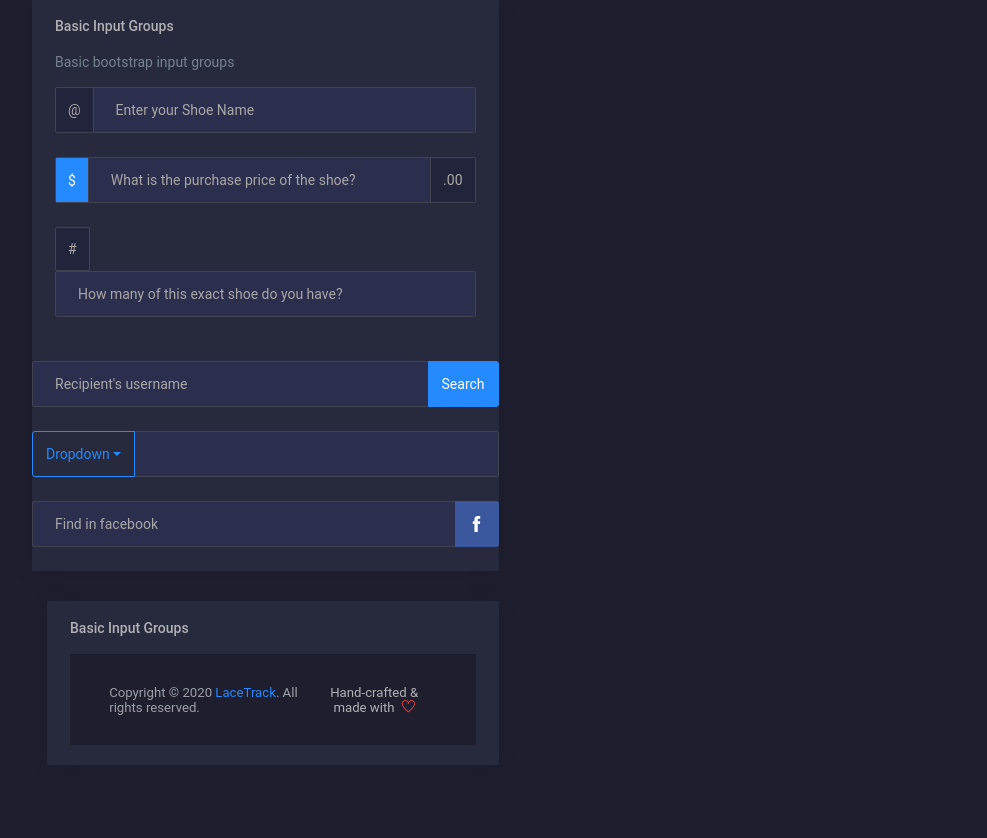
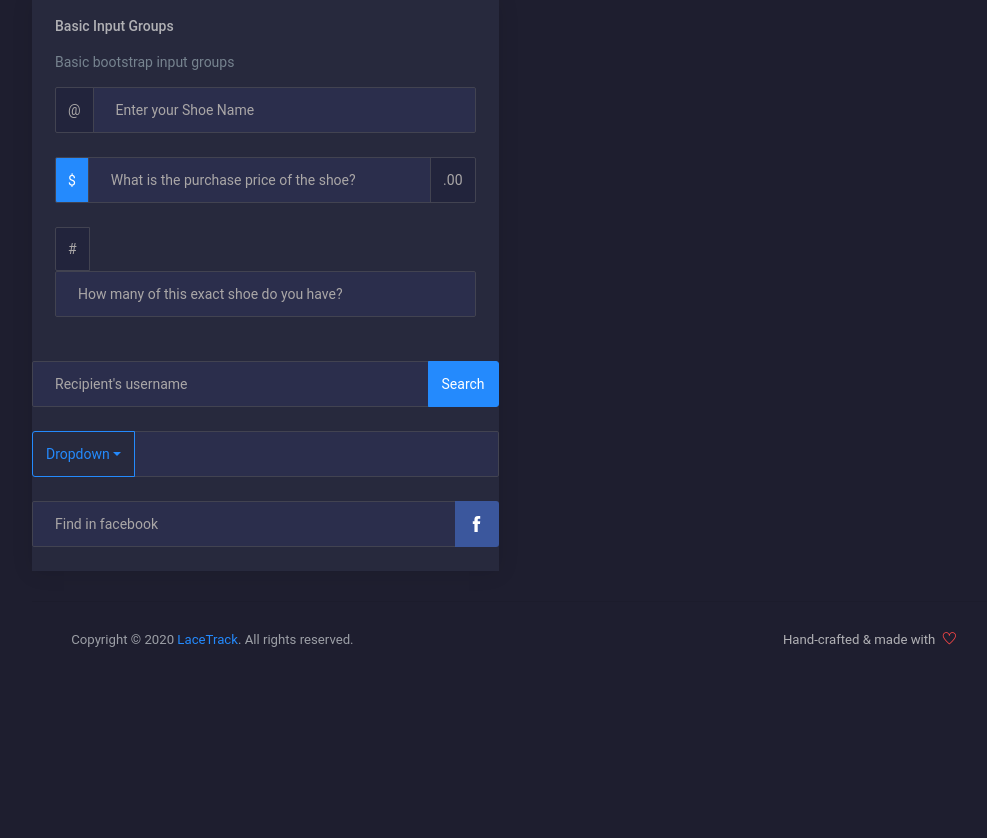
Before and after one commit to wasi2005/lacetrack, a Flask app: template templates/portal.html in a window 1280 px wide. Shown: the part 2899-3737 px from the top of the page, without its empty margins (245-1232 px from the left). After the commit the page ends 3546 px from the top, so only its background shows below. Run offline with Flask 2, Linux system fonts and the light colour scheme; the template is opened without the code that fills it, so the values that code supplies are empty; parts of the project's set-up code (start-up, migrations or seed data) failed here and were passed over; some libraries are stand-ins or nearby versions.

Commit message:
Update portal.html

```diff
--- a/templates/portal.html
+++ b/templates/portal.html
@@ -1091,13 +1091,6 @@
                 </div>
               </div>
             </div>
-            <div class="col-md-6 stretch-card grid-margin">
-              <div class="card">
-                <div class="card-body">
-                  <h4 class="card-title">Basic input groups</h4>
-                  <p class="card-description">
-
-
         <!-- partial:partials/_footer.html -->
         <footer class="footer">
           <div class="d-sm-flex justify-content-center justify-content-sm-between"> <span class="text-muted text-center text-sm-left d-block d-sm-inline-block">Copyright © 2020 <a href="/">LaceTrack</a>. All rights reserved.</span> <span class="float-none float-sm-right d-block mt-1 mt-sm-0 text-center">Hand-crafted & made with <i class="ti-heart text-danger ml-1"></i></span> </div>
```
